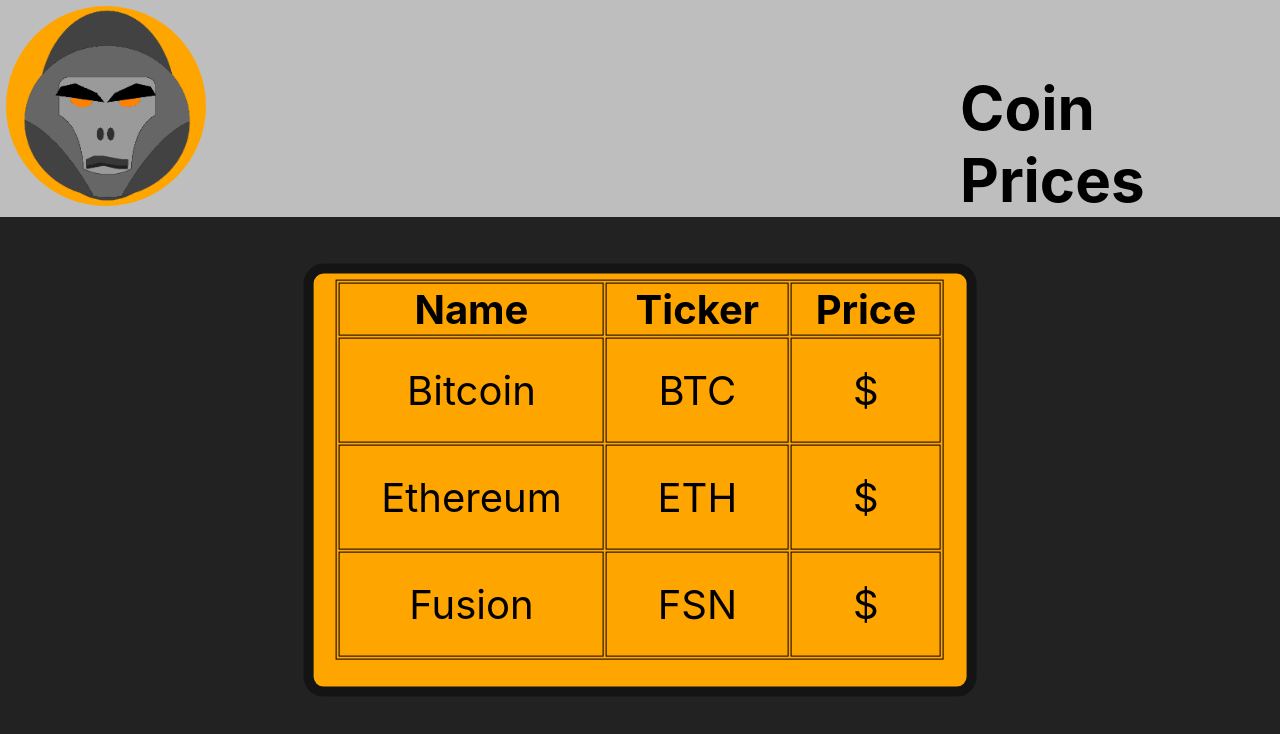
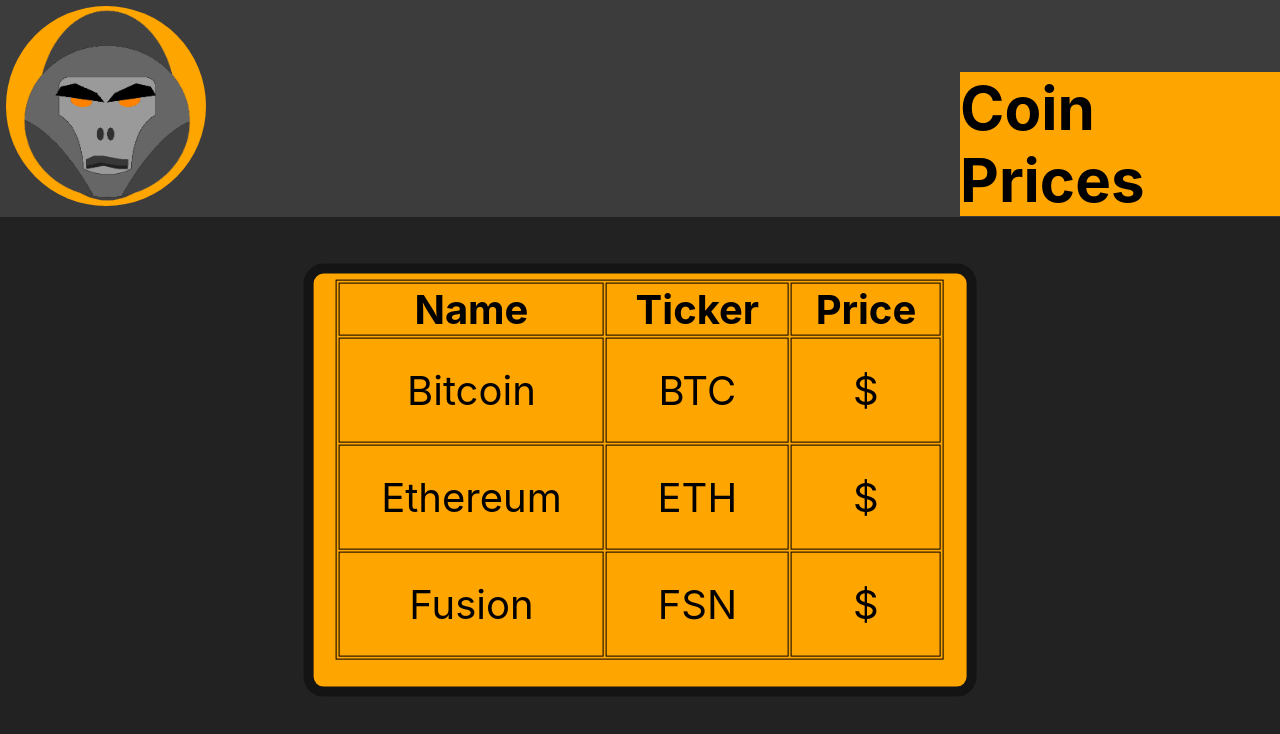
Before and after one commit to hal0177/coin-price-info, a React (Create React App) app: page / in a window 1280 px wide. Shown: the top 734 px of the page. Built offline with nearby package versions, Linux system fonts and the light colour scheme; no server answers.

Commit message:
styling changes

```diff
--- a/src/components/styles.css
+++ b/src/components/styles.css
@@ -49,10 +49,11 @@
   position: absolute;
   top: 4%;
   left: 75%;
+  background-color: orange;
 }
 
 .header {
   padding: 0.5%;
-  background-color: rgb(190, 190, 190);
+  background-color: rgb(60, 60, 60);
   overflow: auto;
 }
```
